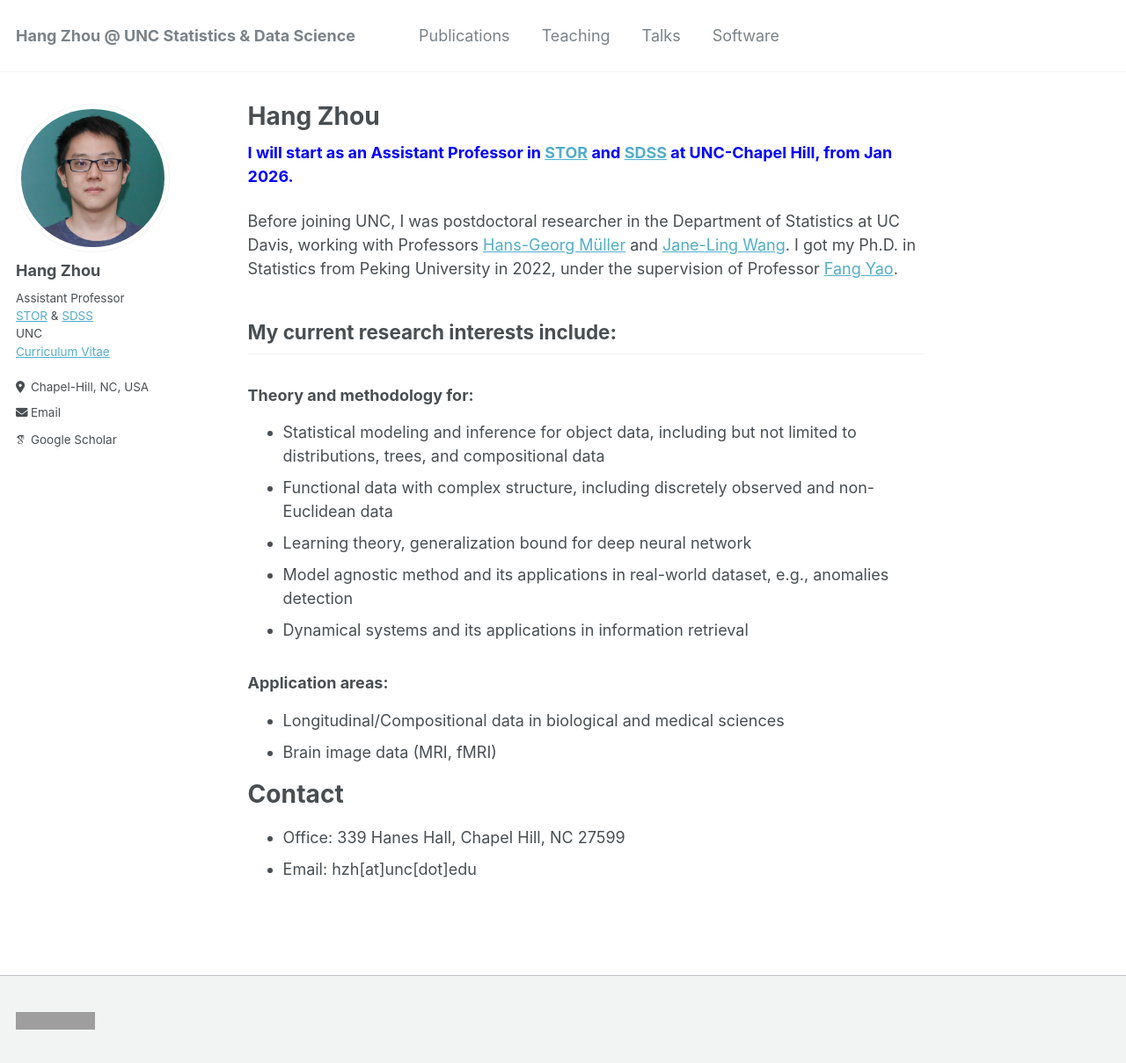
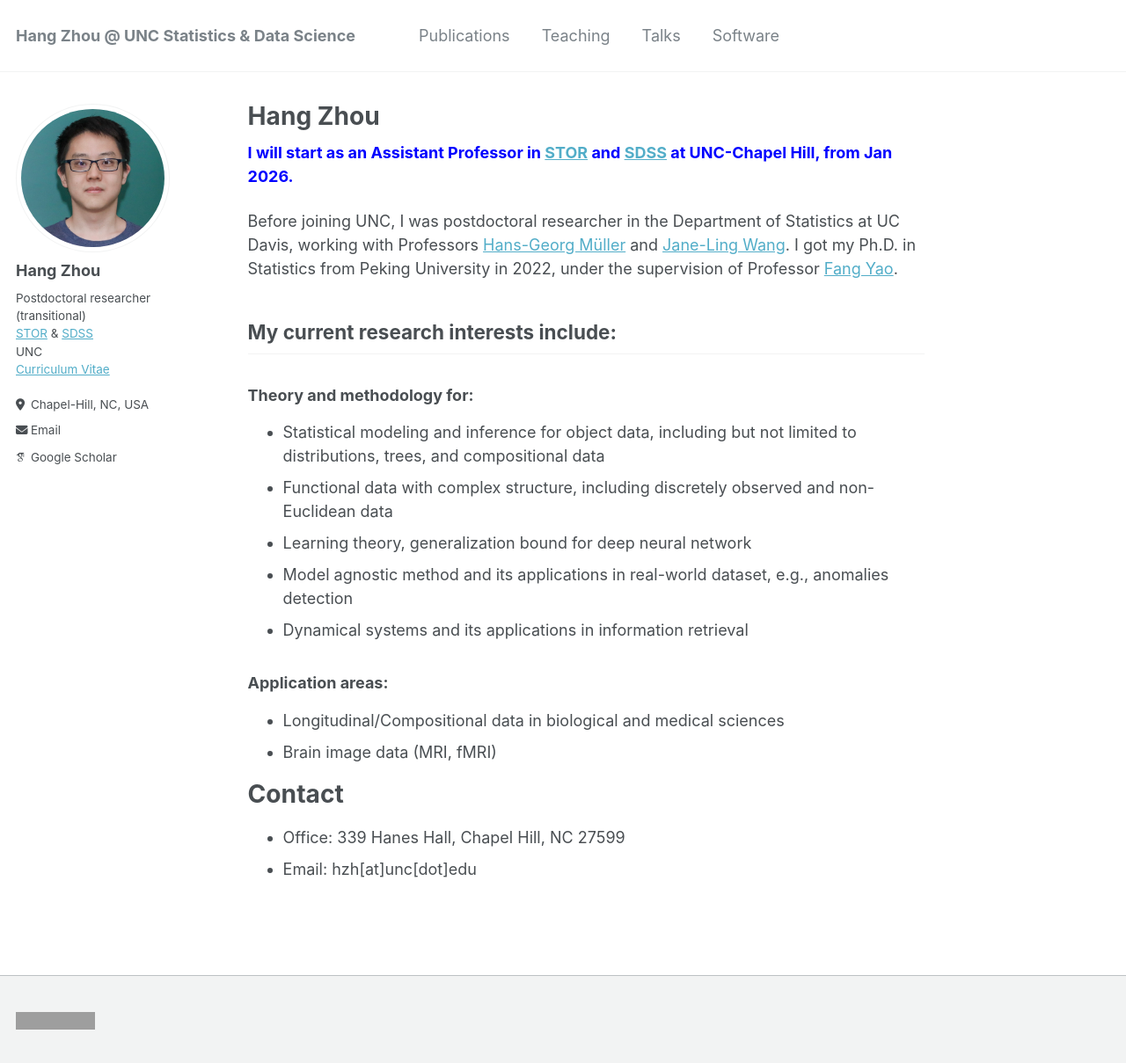
Before and after one commit to hg-zh/hg-zh.github.io, a Jekyll site: the page built from _pages/about.md, in a window 1280 px wide and 1209 px high. Shown: the whole window at 88% size. Built offline with Jekyll 4.4.1, drawn with Linux system fonts in a browser that asks for light colours; some web fonts are replaced; grey boxes are pictures that could not be loaded.

Commit message:
Update _config.yml

```diff
--- a/_config.yml
+++ b/_config.yml
@@ -24,7 +24,7 @@ author:
   avatar           : "pf.jpg"
   name             : "Hang Zhou"
   pronouns         : # example: "she/her"
-  bio              : 'Assistant Professor <br> <a href="https://stor.unc.edu">STOR</a> & <a href="https://datascience.unc.edu">SDSS</a>  <br> UNC<br><a href="https://hg-zh.github.io/files/CV.pdf">Curriculum Vitae</a>'
+  bio              : 'Postdoctoral researcher (transitional) <br> <a href="https://stor.unc.edu">STOR</a> & <a href="https://datascience.unc.edu">SDSS</a>  <br> UNC<br><a href="https://hg-zh.github.io/files/CV.pdf">Curriculum Vitae</a>'
   location         : "Chapel-Hill, NC, USA"
   employer         : #"Red Brick University"
   uri              : #Here is my up-to-date [CV](http://localhost:4000/files/cv.pdf).
```
